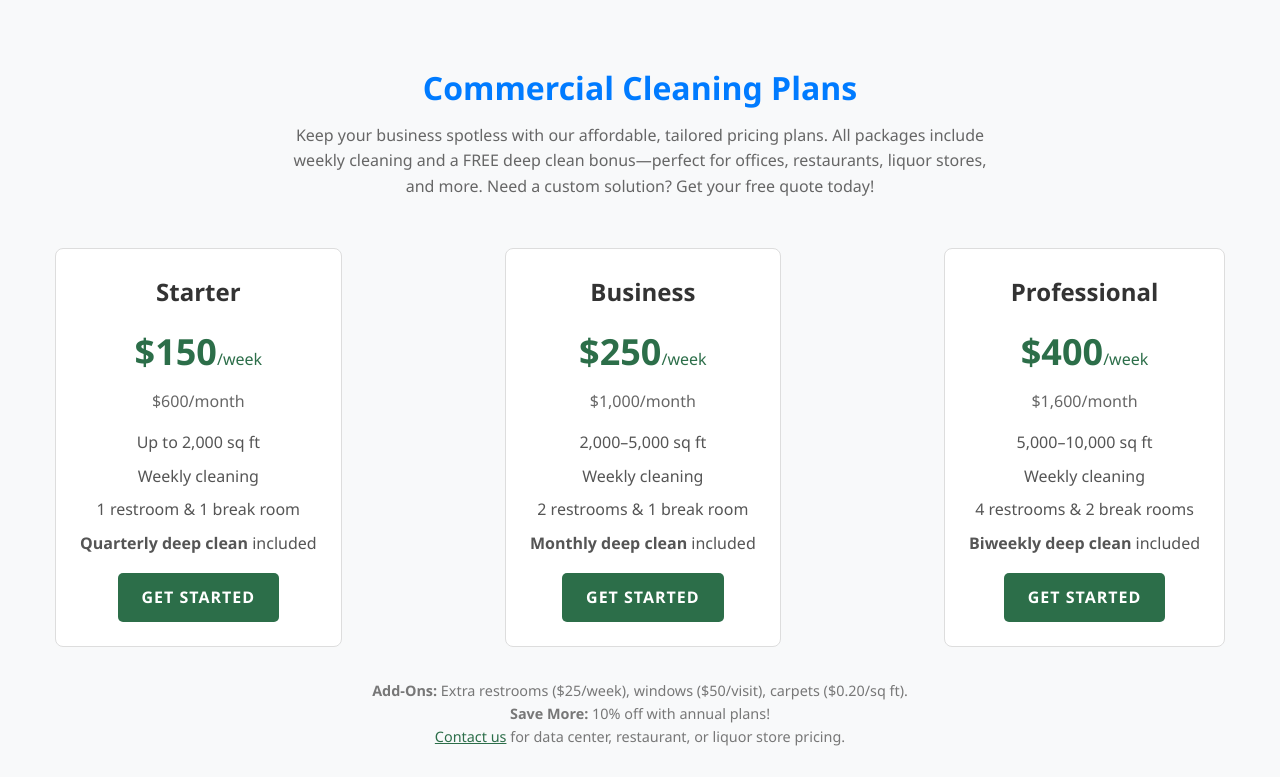
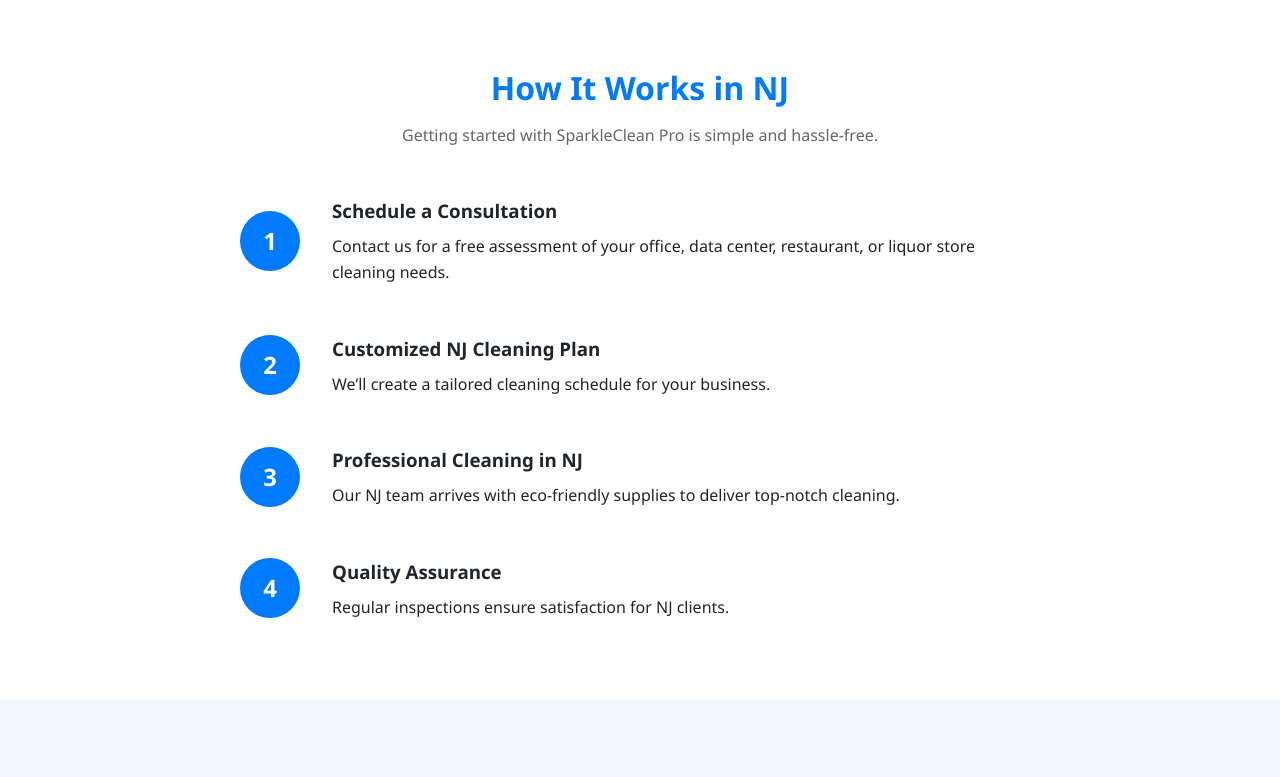
Before and after one commit to quey12/sparkleclean-pro, a plain HTML site: page index.html in a window 1280 px wide. Shown: the part 3020-3797 px from the top of the page. Drawn offline with Linux system fonts and the light colour scheme; a script that the page names is missing.

Commit message:
changes made

```diff
--- a/index.html
+++ b/index.html
@@ -259,67 +259,6 @@
             />
             <img src="images\images.png" alt="Brand 6" class="brand-logo" />
           </div>
-        </div>
-      </div>
-    </section>
-
-    <section id="pricing" class="pricing fade-in">
-      <div class="container">
-        <div class="section-title fade-in">
-          <h2>Commercial Cleaning Plans</h2>
-          <p>
-            Keep your business spotless with our affordable, tailored pricing
-            plans. All packages include weekly cleaning and a FREE deep clean
-            bonus—perfect for offices, restaurants, liquor stores, and more.
-            Need a custom solution? Get your free quote today!
-          </p>
-        </div>
-        <div class="pricing-grid">
-          <div class="pricing-card fade-in">
-            <h3>Starter</h3>
-            <p class="price">$150<span>/week</span></p>
-            <p class="price-subtext">$600/month</p>
-            <ul>
-              <li>Up to 2,000 sq ft</li>
-              <li>Weekly cleaning</li>
-              <li>1 restroom & 1 break room</li>
-              <li><strong>Quarterly deep clean</strong> included</li>
-            </ul>
-            <a href="#get-quote" class="btn">Get Started</a>
-          </div>
-          <div class="pricing-card fade-in">
-            <h3>Business</h3>
-            <p class="price">$250<span>/week</span></p>
-            <p class="price-subtext">$1,000/month</p>
-            <ul>
-              <li>2,000–5,000 sq ft</li>
-              <li>Weekly cleaning</li>
-              <li>2 restrooms & 1 break room</li>
-              <li><strong>Monthly deep clean</strong> included</li>
-            </ul>
-            <a href="#get-quote" class="btn">Get Started</a>
-          </div>
-          <div class="pricing-card fade-in">
-            <h3>Professional</h3>
-            <p class="price">$400<span>/week</span></p>
-            <p class="price-subtext">$1,600/month</p>
-            <ul>
-              <li>5,000–10,000 sq ft</li>
-              <li>Weekly cleaning</li>
-              <li>4 restrooms & 2 break rooms</li>
-              <li><strong>Biweekly deep clean</strong> included</li>
-            </ul>
-            <a href="#get-quote" class="btn">Get Started</a>
-          </div>
-        </div>
-        <div class="pricing-notes fade-in">
-          <p>
-            <strong>Add-Ons:</strong> Extra restrooms ($25/week), windows
-            ($50/visit), carpets ($0.20/sq ft).<br />
-            <strong>Save More:</strong> 10% off with annual plans!<br />
-            <a href="#get-quote" class="cta-link">Contact us</a> for data
-            center, restaurant, or liquor store pricing.
-          </p>
         </div>
       </div>
     </section>
```
